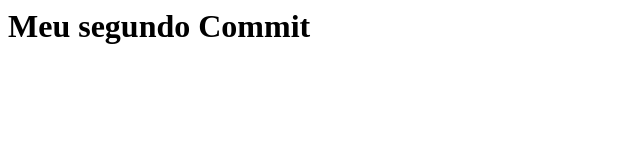
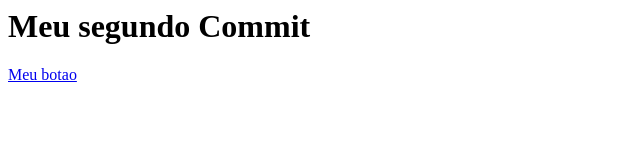
Before and after one commit to rodrigoromani/aula01, a plain HTML site: page start.html in a window 1280 px wide. Shown: the full height of the page, 0-640 px from the left. Drawn offline with Linux system fonts and the light colour scheme.

Commit message:
Botao do link

```diff
--- a/start.html
+++ b/start.html
@@ -5,7 +5,7 @@
 </head>
 <body>
 	<h1>Meu segundo Commit</h1>
-
+	<a href="#botao">Meu botao</a>
 
 </body>
 </html>
```
